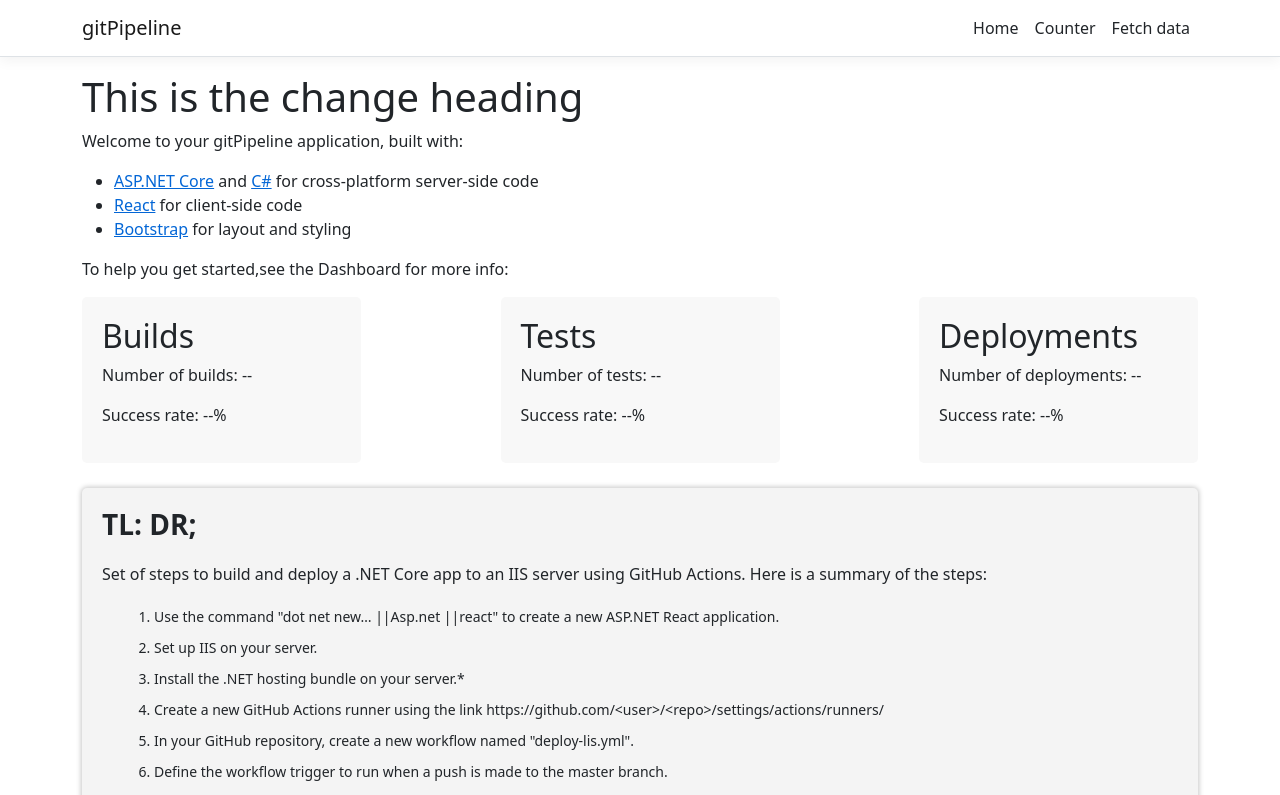
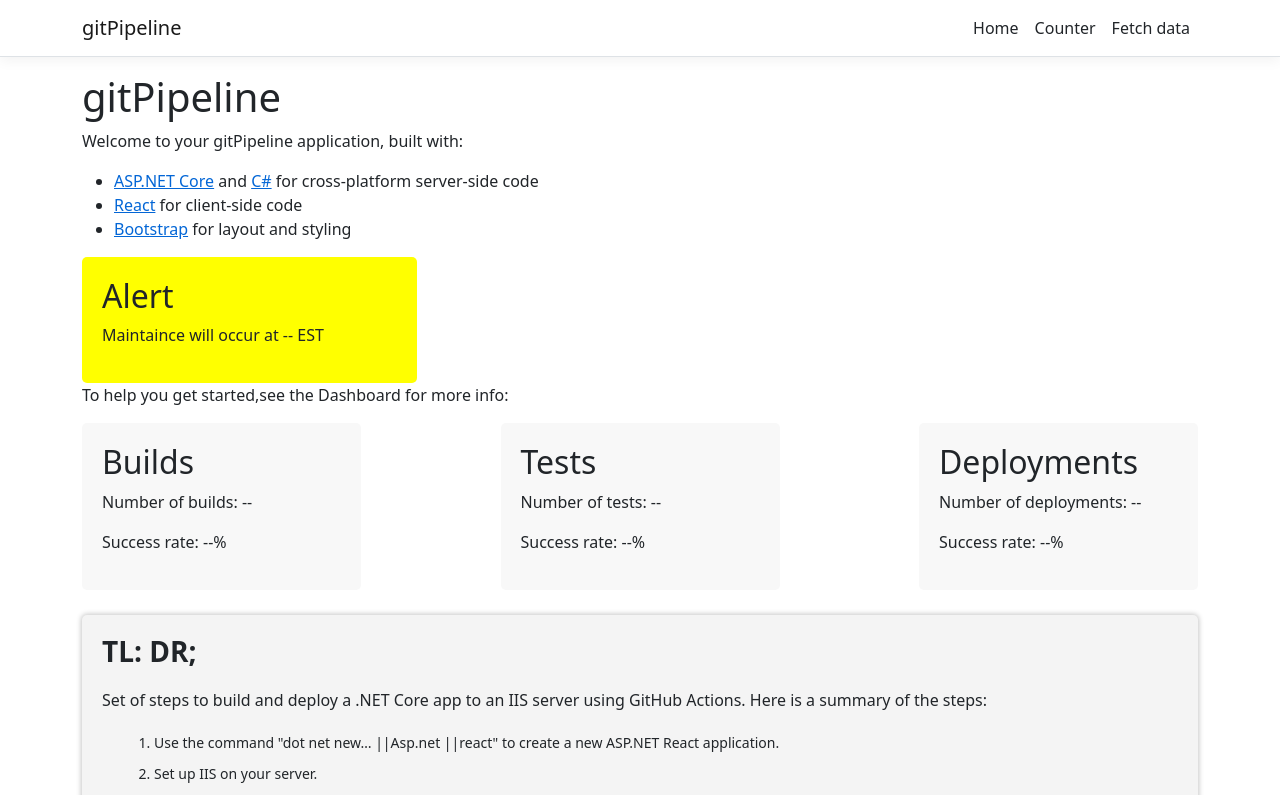
Before and after one commit to SleekGeek-254/gitPipeline, a React (Create React App) app in the folder ClientApp/: page / in a window 1280 px wide. Shown: the top 795 px of the page. Built offline with nearby package versions, Linux system fonts and the light colour scheme.

Commit message:
Update Home.js

```diff
--- a/ClientApp/src/components/Home.js
+++ b/ClientApp/src/components/Home.js
@@ -41,7 +41,7 @@ export class Home extends Component {
   render() {
     return (
       <div>
-        <h1>This is the change heading</h1>
+        <h1>gitPipeline</h1>
         <p>Welcome to your gitPipeline application, built with:</p>
         <ul>
           <li><a href='https://get.asp.net/'>ASP.NET Core</a> and <a href='https://msdn.microsoft.com/en-us/library/67ef8sbd.aspx'>C#</a> for cross-platform server-side code</li>
@@ -49,6 +49,12 @@ export class Home extends Component {
           <li><a href='http://getbootstrap.com/'>Bootstrap</a> for layout and styling</li>
         </ul>
 
+       <div style={{display: 'flex', flexDirection: 'row', justifyContent: 'space-between', alignItems: 'center'}}>
+          <div style={{width: '30%', backgroundColor: 'yellow', borderRadius: '5px', padding: '20px'}}>
+            <h2>Alert</h2>
+            <p>Maintaince will occur at -- EST</p>
+          </div>
+        </div>
 
 
         <p>To help you get started,see the Dashboard for more info:</p>
```
